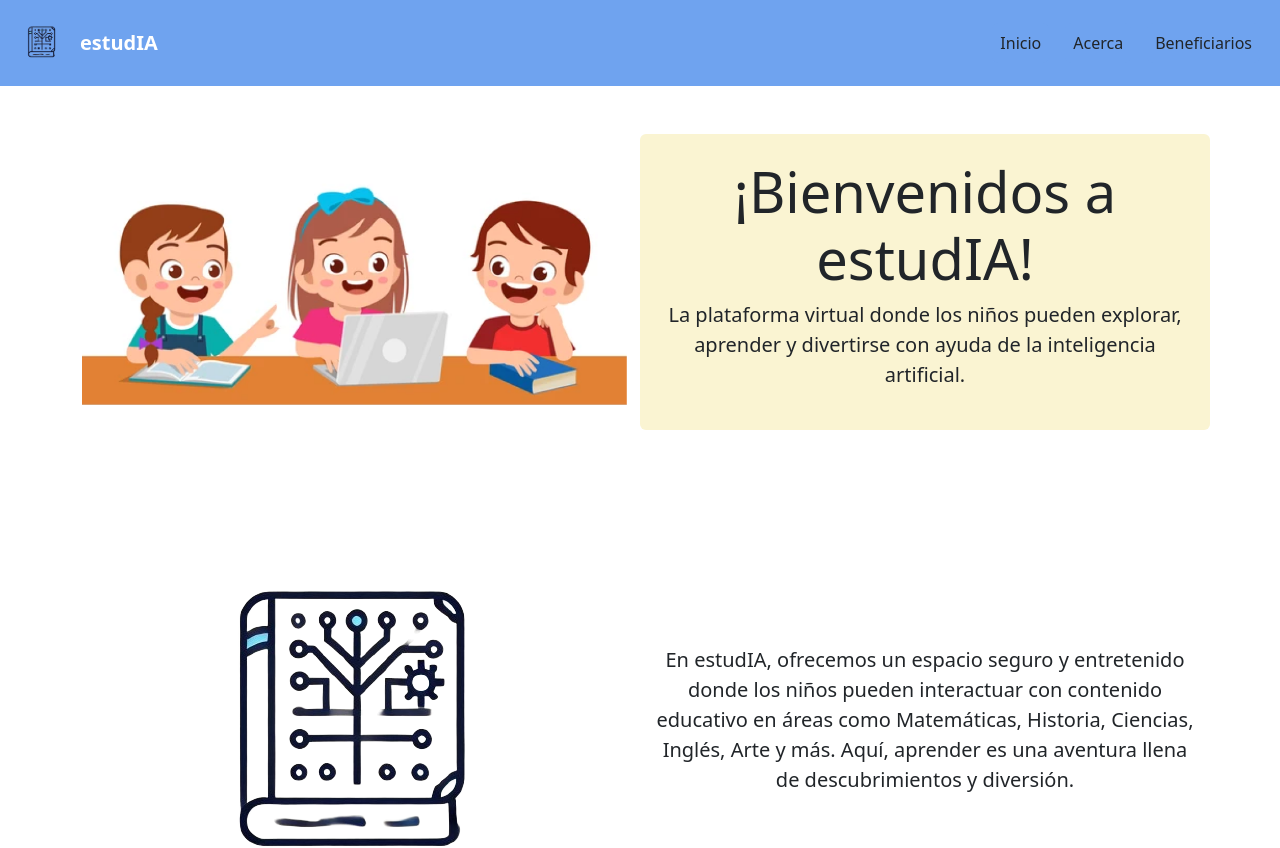
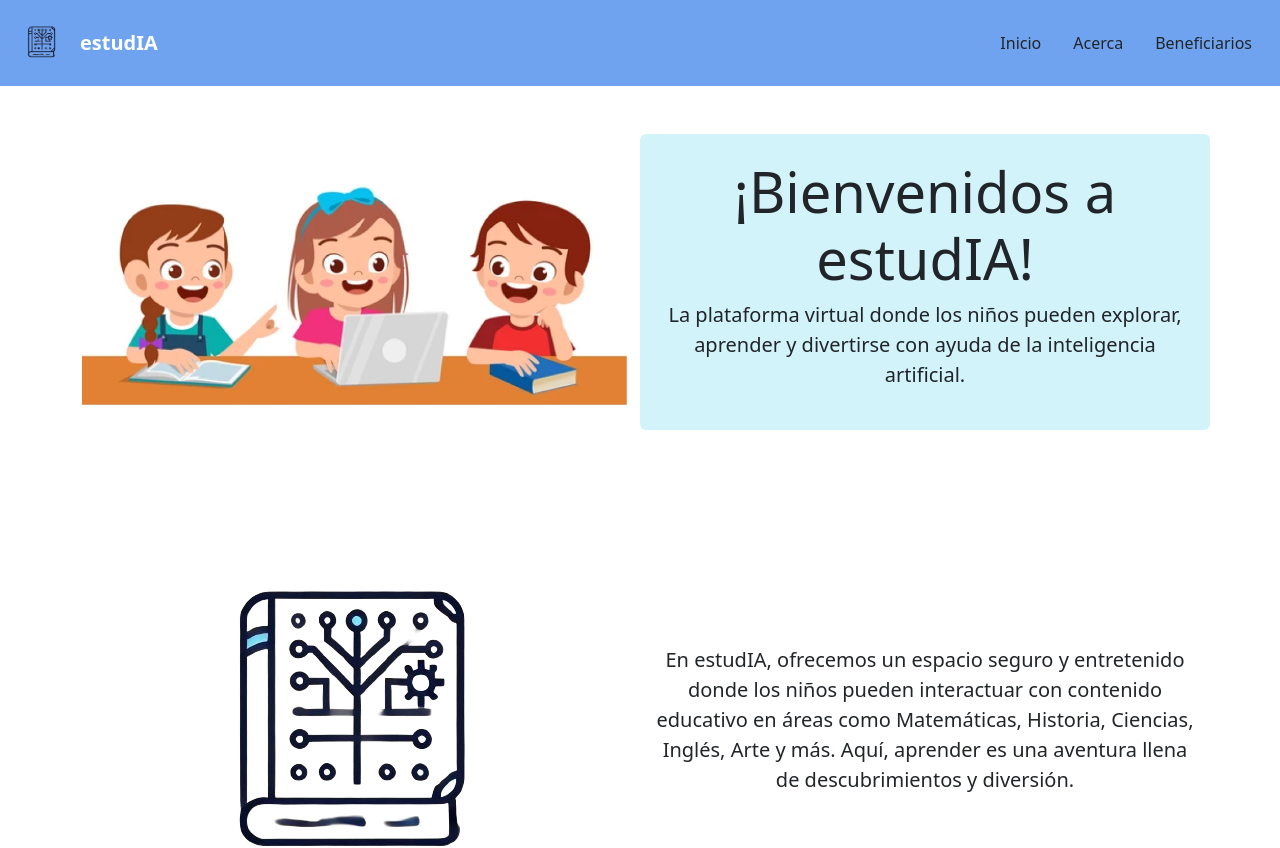
Before and after one commit to nuevo637/P-gina-EstudIA, a React (Create React App) app in the folder estudia/: page / in a window 1280 px wide. Shown: the top 848 px of the page. Built offline with nearby package versions, Linux system fonts and the light colour scheme.

Commit message:
Color para fondo en inicio2

```diff
--- a/estudia/src/components/inicio/Inicio.js
+++ b/estudia/src/components/inicio/Inicio.js
@@ -18,7 +18,7 @@ export const Inicio = () => {
         {/* Columna Derecha Superior */}
         <div
           className="col-md-6 d-flex flex-column justify-content-center align-items-start p-4 rounded"
-          style={{ backgroundColor: '#FAF4D2' }}
+          style={{ backgroundColor: '#D2F3FA' }}
         >
           <h1 className="display-4">¡Bienvenidos a <strong>estudIA</strong>!</h1>
           <p className="lead">
```
